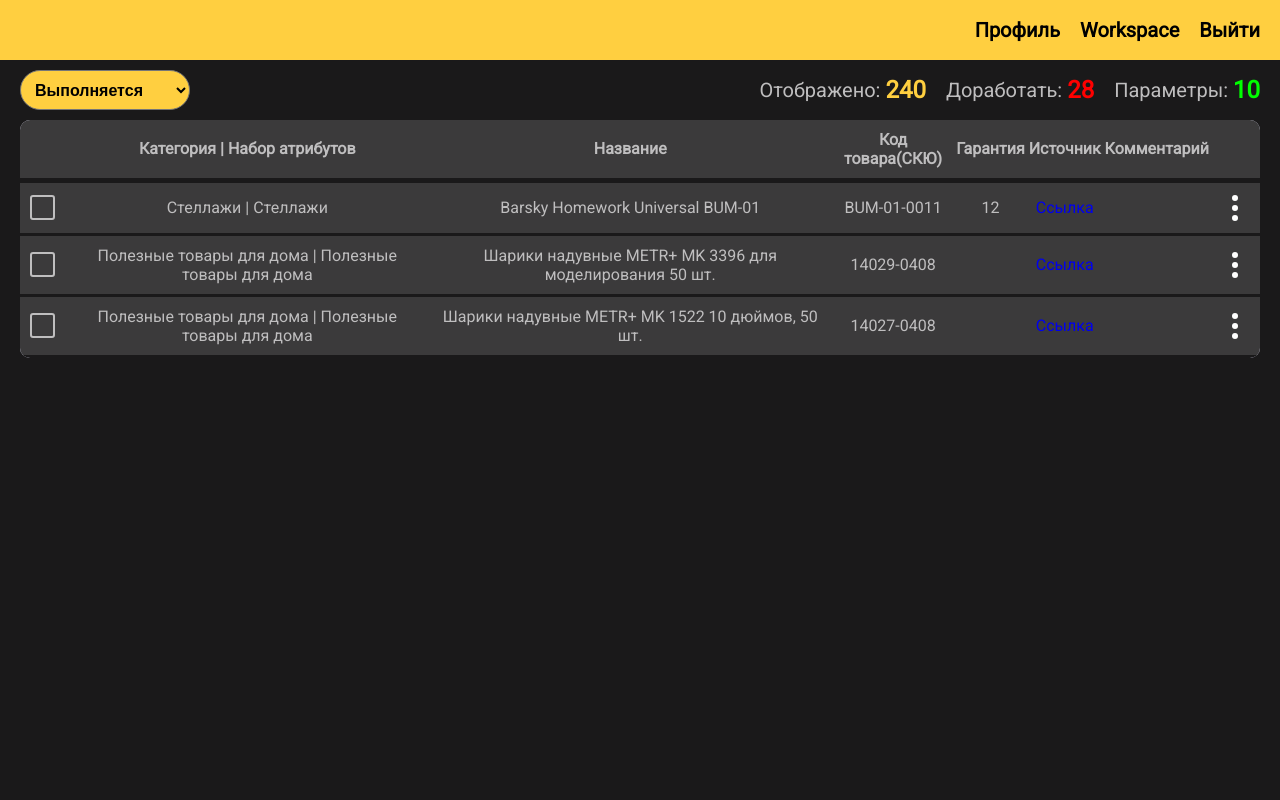
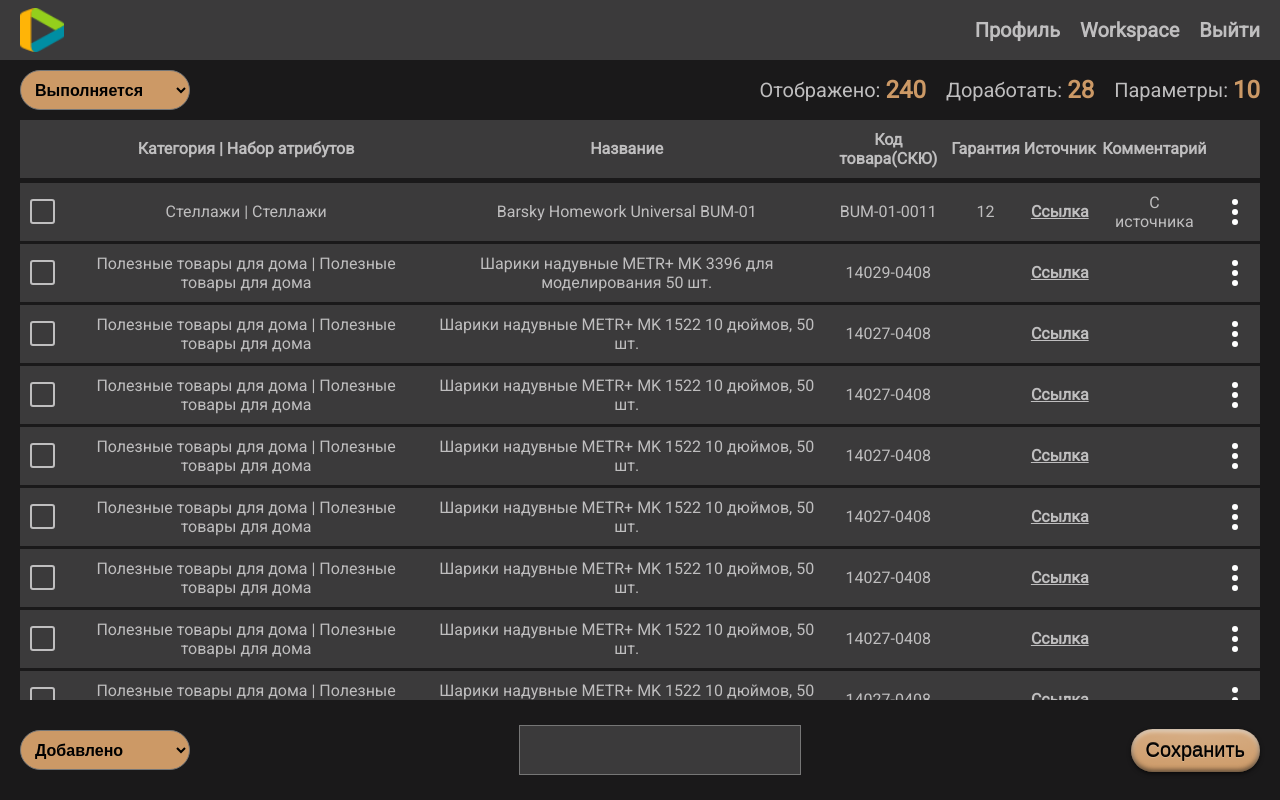
Before and after one commit to artmrsvch/new-content, a React (Create React App) app: page /workspace in a window 1280 px wide. Built offline with nearby package versions, Linux system fonts and the light colour scheme.

Commit message:
improved(Scroll of the table has been added, the selection component has been improved, the logic for selecting products has been implemented, and a form for sending data has been connected. The design of the Workspace component has also been finalized.)

```diff
--- a/src/components/Header/Header.tsx
+++ b/src/components/Header/Header.tsx
@@ -1,13 +1,14 @@
 import React from "react";
 import { Link } from "react-router-dom";
-
-
+import Logo from '../../assets/logo.png'
 
 const Header: React.FC = () => {
     return (
       <header className="workspace-header">
         <div className="container header-container">
-          <div></div>
+          <div className="logo-wrapper">
+            <img className="logo" src={Logo} alt="logo"/>
+          </div>
           <nav className="header-nav">
             <ul className="header-nav__list">
               <li className="header-nav__item">
--- a/src/components/Header/header.scss
+++ b/src/components/Header/header.scss
@@ -1,7 +1,7 @@
 .workspace-header {
   height: 60px;
   width: 100%;
-  background-color: $yellow;
+  background-color: $liBackground;
 }
 .header-container {
   @include between;
@@ -24,5 +24,13 @@
 .header-nav__link {
   font-size: 20px;
   font-weight: 700;
-  color: black;
+  color: $liColor;
 }
+.logo-wrapper {
+  width: 44px;
+  height: 44px;
+}
+.logo {
+  width: 100%;
+  height: 100%;
+}
--- a/src/components/Select/Select.tsx
+++ b/src/components/Select/Select.tsx
@@ -1,11 +1,15 @@
 import React from "react";
 
-const Select: React.FC = () => {
+type OptionsType = {
+  options: string[]
+}
+
+const Select: React.FC<OptionsType> = ({options}) => {
     return (
       <select className="select" name="status">
-        <option value="1">Выполняется</option>
-        <option value="2">Добавлено</option>
-        <option value="3">Не добавлено</option>
+        {options.map((option, index)=>(
+          <option key={index} value={option}>{option}</option>
+        ))}
       </select>
     );
 };
--- a/src/pages/Workspace/ProductTable.tsx
+++ b/src/pages/Workspace/ProductTable.tsx
@@ -1,26 +1,39 @@
-import React, { SyntheticEvent } from 'react';
-import { KebabButton, Checkbox } from '../../components';
+import React, { SyntheticEvent, useState } from 'react';
+import { KebabButton, Checkbox, Select } from '../../components';
 
 const ProductTable: React.FC = () => {
-  interface ProductType {
-    category: string;
-    price: string;
-    name: string;
-    sku: string;
-    warranty: string;
-    url: string;
-    comment: string;
-    date: string;
+  const [state, setState] = useState<SelectProductType[]>([]);
+
+  const changeProduct = (e: SyntheticEvent) => {
+    const target = e.target as HTMLInputElement;
+    const isChecked = target.checked;
+
+    const parentElement: Node & ParentNode = target.parentNode!.parentNode!.parentNode!.parentNode!;
+    const selectProduct: SelectProductType = {
+      name: parentElement.children[2].textContent,
+      sku: parentElement.children[3].textContent,
+    };
+
+    if (isChecked) {
+      setState([...state, selectProduct]);
+    } else {
+      const checkedProducts = state.filter((product: SelectProductType) => {
+        return selectProduct.sku !== product.sku && selectProduct.name !== product.name;
+      });
+      setState(checkedProducts);
     }
+  };
 
   const copyToBuffer = (target: HTMLElement): void => {
     let range = new Range();
+
     range.selectNodeContents(target);
     document.getSelection()!.removeAllRanges();
     document.getSelection()!.addRange(range);
 
     document.execCommand('copy');
   };
+
   const clickHeandler = (e: SyntheticEvent) => {
     let target = e.target as any;
     const dataType: string | undefined = target.dataset.type;
@@ -31,6 +44,7 @@ const ProductTable: React.FC = () => {
       window.open(target.href, '_blank');
     }
   };
+
   const products: ProductType[] = [
     {
       category: 'Стеллажи | Стеллажи',
@@ -39,7 +53,7 @@ const ProductTable: React.FC = () => {
       sku: 'BUM-01-0011',
       warranty: '12',
       url: 'https://barsky.ua/product/modul-barsky-universal.html#/37-cvet-korichnevyj',
-      comment: '',
+      comment: 'С источника',
       date: '2020-04-17 18:10:10',
     },
     {
@@ -62,10 +76,162 @@ const ProductTable: React.FC = () => {
       comment: '',
       date: '2020-04-17 18:10:10',
     },
+    {
+      category: 'Полезные товары для дома | Полезные товары для дома',
+      price: '8.00',
+      name: 'Шарики надувные METR+ MK 1522 10 дюймов, 50 шт.',
+      sku: '14027-0408',
+      warranty: '',
+      url: 'https://rozetka.com.ua/122092896/p122092896/',
+      comment: '',
+      date: '2020-04-17 18:10:10',
+    },
+    {
+      category: 'Полезные товары для дома | Полезные товары для дома',
+      price: '8.00',
+      name: 'Шарики надувные METR+ MK 1522 10 дюймов, 50 шт.',
+      sku: '14027-0408',
+      warranty: '',
+      url: 'https://rozetka.com.ua/122092896/p122092896/',
+      comment: '',
+      date: '2020-04-17 18:10:10',
+    },
+    {
+      category: 'Полезные товары для дома | Полезные товары для дома',
+      price: '8.00',
+      name: 'Шарики надувные METR+ MK 1522 10 дюймов, 50 шт.',
+      sku: '14027-0408',
+      warranty: '',
+      url: 'https://rozetka.com.ua/122092896/p122092896/',
+      comment: '',
+      date: '2020-04-17 18:10:10',
+    },
+    {
+      category: 'Полезные товары для дома | Полезные товары для дома',
+      price: '8.00',
+      name: 'Шарики надувные METR+ MK 1522 10 дюймов, 50 шт.',
+      sku: '14027-0408',
+      warranty: '',
+      url: 'https://rozetka.com.ua/122092896/p122092896/',
+      comment: '',
+      date: '2020-04-17 18:10:10',
+    },
+    {
+      category: 'Полезные товары для дома | Полезные товары для дома',
+      price: '8.00',
+      name: 'Шарики надувные METR+ MK 1522 10 дюймов, 50 шт.',
+      sku: '14027-0408',
+      warranty: '',
+      url: 'https://rozetka.com.ua/122092896/p122092896/',
+      comment: '',
+      date: '2020-04-17 18:10:10',
+    },
+    {
+      category: 'Полезные товары для дома | Полезные товары для дома',
+      price: '8.00',
+      name: 'Шарики надувные METR+ MK 1522 10 дюймов, 50 шт.',
+      sku: '14027-0408',
+      warranty: '',
+      url: 'https://rozetka.com.ua/122092896/p122092896/',
+      comment: '',
+      date: '2020-04-17 18:10:10',
+    },
+    {
+      category: 'Полезные товары для дома | Полезные товары для дома',
+      price: '8.00',
+      name: 'Шарики надувные METR+ MK 1522 10 дюймов, 50 шт.',
+      sku: '14027-0408',
+      warranty: '',
+      url: 'https://rozetka.com.ua/122092896/p122092896/',
+      comment: '',
+      date: '2020-04-17 18:10:10',
+    },
+    {
+      category: 'Полезные товары для дома | Полезные товары для дома',
+      price: '8.00',
+      name: 'Шарики надувные METR+ MK 1522 10 дюймов, 50 шт.',
+      sku: '14027-0408',
+      warranty: '',
+      url: 'https://rozetka.com.ua/122092896/p122092896/',
+      comment: '',
+      date: '2020-04-17 18:10:10',
+    },
+    {
+      category: 'Полезные товары для дома | Полезные товары для дома',
+      price: '8.00',
+      name: 'Шарики надувные METR+ MK 1522 10 дюймов, 50 шт.',
+      sku: '14027-0408',
+      warranty: '',
+      url: 'https://rozetka.com.ua/122092896/p122092896/',
+      comment: '',
+      date: '2020-04-17 18:10:10',
+    },
+    {
+      category: 'Полезные товары для дома | Полезные товары для дома',
+      price: '8.00',
+      name: 'Шарики надувные METR+ MK 1522 10 дюймов, 50 шт.',
+      sku: '14027-0408',
+      warranty: '',
+      url: 'https://rozetka.com.ua/122092896/p122092896/',
+      comment: '',
+      date: '2020-04-17 18:10:10',
+    },
+    {
+      category: 'Полезные товары для дома | Полезные товары для дома',
+      price: '8.00',
+      name: 'Шарики надувные METR+ MK 1522 10 дюймов, 50 шт.',
+      sku: '14027-0408',
+      warranty: '',
+      url: 'https://rozetka.com.ua/122092896/p122092896/',
+      comment: '',
+      date: '2020-04-17 18:10:10',
+    },
+    {
+      category: 'Полезные товары для дома | Полезные товары для дома',
+      price: '8.00',
+      name: 'Шарики надувные METR+ MK 1522 10 дюймов, 50 шт.',
+      sku: '14027-0408',
+      warranty: '',
+      url: 'https://rozetka.com.ua/122092896/p122092896/',
+      comment: '',
+      date: '2020-04-17 18:10:10',
+    },
+    {
+      category: 'Полезные товары для дома | Полезные товары для дома',
+      price: '8.00',
+      name: 'Шарики надувные METR+ MK 1522 10 дюймов, 50 шт.',
+      sku: '14027-0408',
+      warranty: '',
+      url: 'https://rozetka.com.ua/122092896/p122092896/',
+      comment: '',
+      date: '2020-04-17 18:10:10',
+    },
+    {
+      category: 'Полезные товары для дома | Полезные товары для дома',
+      price: '8.00',
+      name: 'Шарики надувные METR+ MK 1522 10 дюймов, 50 шт.',
+      sku: '14027-0408',
+      warranty: '',
+      url: 'https://rozetka.com.ua/122092896/p122092896/',
+      comment: '',
+      date: '2020-04-17 18:10:10',
+    },
+    {
+      category: 'Полезные товары для дома | Полезные товары для дома',
+      price: '8.00',
+      name: 'Шарики надувные METR+ MK 1522 10 дюймов, 50 шт.',
+      sku: '14027-0408',
+      warranty: '',
+      url: 'https://rozetka.com.ua/122092896/p122092896/',
+      comment: '',
+      date: '2020-04-17 18:10:10',
+    },
   ];
   return (
+    <>
+      <div className="board">
         <table onClick={clickHeandler}>
-      <tbody className="product-list">
+          <tbody onChange={changeProduct} className="product-list">
             <tr className="descript-bar">
               <th></th>
               <th>Категория | Набор атрибутов</th>
@@ -77,7 +243,11 @@ const ProductTable: React.FC = () => {
               <th></th>
             </tr>
             {products.map((product, index) => (
-          <tr key={index} className="product" data-date={product.date} data-price={product.price}>
+              <tr
+                key={index}
+                className="product"
+                data-date={product.date}
+                data-price={product.price}>
                 <td>
                   <Checkbox />
                 </td>
@@ -104,7 +274,32 @@ const ProductTable: React.FC = () => {
             ))}
           </tbody>
         </table>
+      </div>
+      <form className="workspace-submit">
+        <Select options={['Добавлено', 'Не добавлено']} />
+        <div className="workspace-comment">
+          <textarea className="workspace-comment__area" name="user-comment"></textarea>
+        </div>
+        <button className="workspace-submit__btn" type="submit">
+          Сохранить
+        </button>
+      </form>
+    </>
   );
 };
+interface ProductType {
+  category: string;
+  price: string;
+  name: string;
+  sku: string;
+  warranty: string;
+  url: string;
+  comment: string;
+  date: string;
+}
+interface SelectProductType {
+  name: string | null;
+  sku: string | null;
+}
 
 export default ProductTable;
--- a/src/pages/Workspace/Workspace.tsx
+++ b/src/pages/Workspace/Workspace.tsx
@@ -1,7 +1,7 @@
 import React from 'react';
-import {Link} from 'react-router-dom';
+import { Link } from 'react-router-dom';
 
-import {Select} from '../../components';
+import { Select } from '../../components';
 import ProductTable from './ProductTable';
 
 const Workspace: React.FC = () => {
@@ -9,7 +9,7 @@ const Workspace: React.FC = () => {
     <section className="section section-workspace">
       <div className="container workspace-container">
         <div className="explanatory">
-          <Select />
+          <Select options={['Выполняется', 'Добавлено', 'Не добавлено']} />
           <ul className="work-info">
             <li className="work-info__item">
               <span className="work-info__descript">Отображено:</span>
@@ -25,9 +25,7 @@ const Workspace: React.FC = () => {
             </li>
           </ul>
         </div>
-        <div className="board">
-          <ProductTable />
-        </div>
+        <ProductTable />
       </div>
     </section>
   );
--- a/src/pages/Workspace/workspace.scss
+++ b/src/pages/Workspace/workspace.scss
@@ -31,12 +31,6 @@
   font-weight: 700;
   color: $yellow;
   font-size: 1.2em;
-  &_red {
-    color: red;
-  }
-  &_green {
-    color: $green;
-  }
 }
 // --END EXPLAN COMPONENT
 
@@ -48,7 +42,23 @@
   border-bottom: 5px solid $background;
 }
 .board {
-  height: calc(100% - 60px);
+  height: calc(100% - 160px);
+  overflow-y: auto;
+  &::-webkit-scrollbar-track {
+    -webkit-box-shadow: inset 0 0 6px rgba(0, 0, 0, 0.3);
+    border-radius: 10px;
+    background-color: $liColor;
+  }
+  &::-webkit-scrollbar {
+    width: 6px;
+    border-radius: 10px;
+    background-color: $liColor;
+  }
+  &::-webkit-scrollbar-thumb {
+    border-radius: 10px;
+    -webkit-box-shadow: inset 0 0 6px rgba(0, 0, 0, 0.3);
+    background-color: $yellow;
+  }
 }
 .product-list {
   width: 100%;
@@ -71,7 +81,6 @@ table {
   width: 100%;
   background-color: lavender;
   border-radius: 10px;
-  overflow: hidden;
 }
 
 td {
@@ -84,5 +93,75 @@ td {
     max-width: 300px;
   }
 }
+.product-link {
+  color: $liColor;
+  font-weight: 700;
+  text-decoration: underline;
+  &:hover {
+    color: white;
+  }
+}
+// ---END PRODUCT ITEM
+.workspace-submit {
+  @include between;
+  width: 100%;
+  height: 100px;
+}
+//BTN submit
 
-// ---END PRODUCT ITEM
+.workspace-submit__btn {
+  display: inline-block;
+  padding: 10px 15px;
+  font-size: 20px;
+  text-align: center;
+  text-decoration: none;
+  text-shadow: 0 1px rgba(255, 255, 255, 0.2), 0 -1px rgba(0, 0, 0, 0.8);
+  outline: none;
+  border: none;
+  border-radius: 100px;
+  background: $yellow
+    radial-gradient(150% 100% at 50% 5px, rgba(255, 255, 255, 0.2), rgba(0, 0, 0, 0));
+  box-shadow: inset rgba(0, 0, 0, 0.6) 0 -2px 5px, inset rgba(252, 255, 255, 0.7) 0 2px 5px,
+    rgba(0, 0, 0, 0.8) 0 2px 5px -1px;
+  color: black;
+  user-select: none;
+}
+.workspace-submit__btn:hover {
+  color: $background(0, 59, 66);
+  cursor: pointer;
+}
+.workspace-submit__btn:active {
+  box-shadow: inset rgba(0, 0, 0, 1) 0 1px 3px, inset rgba(0, 0, 0, 0.6) 0 -2px 5px,
+    inset rgba(252, 255, 255, 0.7) 0 2px 5px, 0 1px rgba(255, 255, 255, 0.08);
+  color: $liColor;
+}
+// --END BTN submit
+.workspace-comment {
+  display: flex;
+  height: 50%;
+  flex: 0.3;
+}
+.workspace-comment__area {
+  flex: 1;
+  resize: none;
+  background-color: $liBackground;
+  color: $liColor;
+  font-size: 16px;
+  font-weight: 700;
+  padding: 0 10px;
+  &::-webkit-scrollbar-track {
+    -webkit-box-shadow: inset 0 0 6px rgba(0, 0, 0, 0.3);
+    border-radius: 10px;
+    background-color: $liColor;
+  }
+  &::-webkit-scrollbar {
+    width: 6px;
+    border-radius: 10px;
+    background-color: $liColor;
+  }
+  &::-webkit-scrollbar-thumb {
+    border-radius: 10px;
+    -webkit-box-shadow: inset 0 0 6px rgba(0, 0, 0, 0.3);
+    background-color: $yellow;
+  }
+}
--- a/src/styles/setting/vars.scss
+++ b/src/styles/setting/vars.scss
@@ -11,5 +11,7 @@ $liBackground: #3b3a3b;
 $background: #1a191a;
 $liColor: #bfbebf;
 
-$yellow: #ffcf40;
+//$yellow: #ffcf40;
+$yellow: #cc9966;
+// $yellow: #926eae;
 $green: #00ff00;
```
Also changed, not shown: src/assets/logo.png (added). Lines whose indentation alone changed are shown as unchanged.
